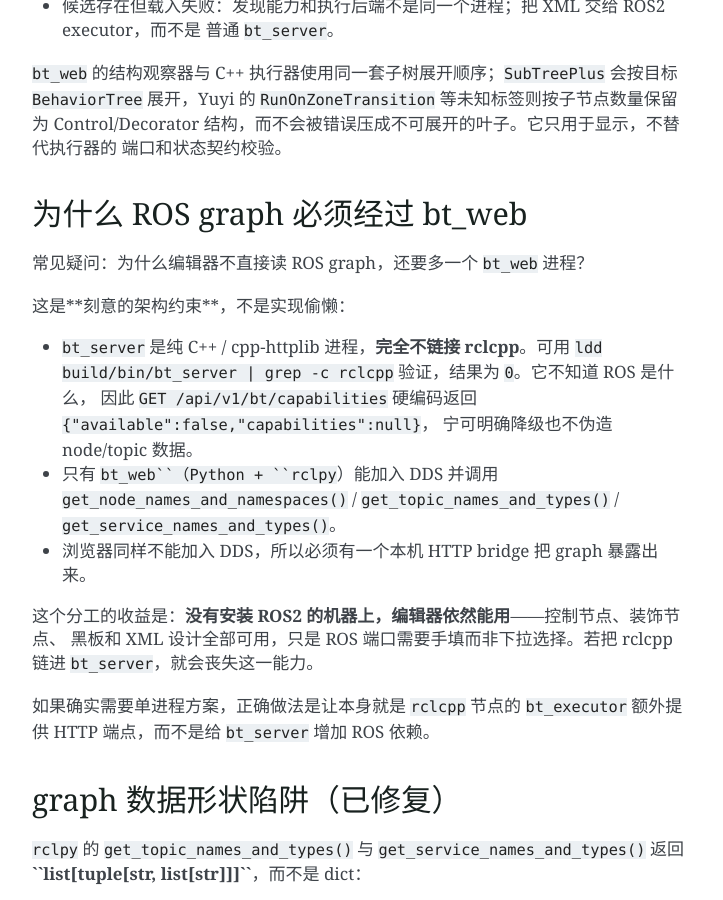
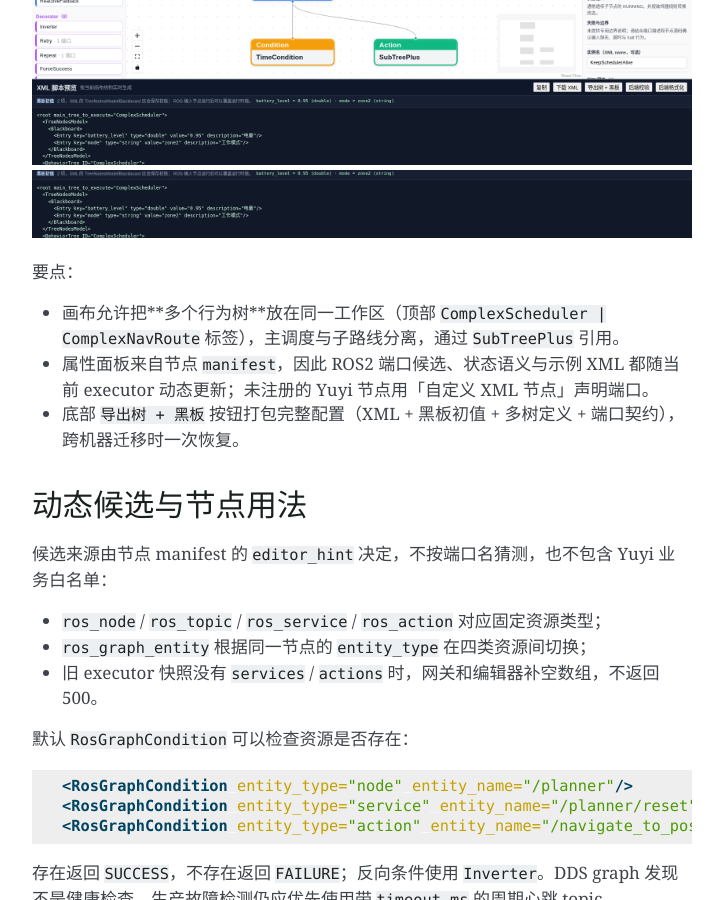
Before and after one commit to lovelyyoshino/behavior_tree_cpp, a Sphinx documentation site: the page built from docs/ros2_editor_capabilities.rst, in a window 1280 px wide and 900 px high, scrolled down 4492 px. Shown: the whole window, without its empty margins (388-1111 px from the left). Built offline with Sphinx 7.4.7, drawn with Linux system fonts in a browser that asks for light colours; some of the changed text lies outside the part shown.

Commit message:
docs: 增补行为树编辑器使用流程图（11-14）
在 ros2_editor_capabilities.rst「在编辑器中配置」后新增「行为树使用示意」
小节，用真实编辑器截图说明节点面板、画布、属性面板与 XML 预览四类工作区：

- 11_editor_loaded_complex: 从服务器导入后的画布（KeepRunningUntilFailure
  → Fallback → Sequence + 条件/动作分支）
- 13_node_palette: 节点面板（通用模板库 + Control/Decorator 分类）
- 12_property_panel: 属性面板（选中节点后的注册名/状态语义/失败条件/示例 XML）
- 14_xml_preview: 底部 XML 脚本预览（实时反映画布与黑板初值）

附要点说明：多树工作区（SubTreePlus 引用）、manifest 驱动端口候选、
「导出树 + 黑板」配置包跨机迁移。

Co-Authored-By: Claude Opus 5 (1M context) <noreply@anthropic.com>

```diff
--- a/docs/ros2_editor_capabilities.rst
+++ b/docs/ros2_editor_capabilities.rst
@@ -88,6 +88,39 @@ XML 设计，所有 ROS 端口也仍可手填。
 
 如果只想启动普通编辑器，可运行 ``BT_ROS_WEB_MODE=off ./scripts/dev.sh``；如果希望 ROS bridge
 不可用时直接让脚本失败，可运行 ``BT_ROS_WEB_MODE=on ./scripts/dev.sh``。
+
+行为树使用示意
+--------------
+
+从服务器导入一棵已注册的树后，编辑器按三类面板工作：左侧**节点面板**负责从模板库或
+Control/Decorator/Action/Condition 分类中拖入节点，中间**画布**负责连线、缩放与编排，
+右侧**属性面板**在选中节点时给出注册名、端口与失败条件说明，底部**XML 脚本预览**实时
+反映画布对应的 XML、黑板初值与运行期节点绑定。
+
+.. image:: blog/screenshots/11_editor_loaded_complex.png
+   :alt: 从服务器导入后的画布：KeepRunningUntilFailure 包裹 Fallback，含 Sequence + 条件/动作分支
+   :width: 100%
+
+.. image:: blog/screenshots/13_node_palette.png
+   :alt: 节点面板：通用模板库（反应式急停门控/黑板值门控/长驻调度器）与 Control/Decorator 分类
+   :width: 100%
+
+.. image:: blog/screenshots/12_property_panel.png
+   :alt: 属性面板：选中 KeepRunningUntilFailure 后显示注册名、状态语义、失败条件与示例 XML
+   :width: 100%
+
+.. image:: blog/screenshots/14_xml_preview.png
+   :alt: 底部 XML 脚本预览：当前画布的 XML 与黑板初值实时生成
+   :width: 100%
+
+要点：
+
+* 画布允许把**多个行为树**放在同一工作区（顶部 ``ComplexScheduler | ComplexNavRoute``
+  标签），主调度与子路线分离，通过 ``SubTreePlus`` 引用。
+* 属性面板来自节点 ``manifest``，因此 ROS2 端口候选、状态语义与示例 XML 都随当前
+  executor 动态更新；未注册的 Yuyi 节点用「自定义 XML 节点」声明端口。
+* 底部 ``导出树 + 黑板`` 按钮打包完整配置（XML + 黑板初值 + 多树定义 + 端口契约），
+  跨机器迁移时一次恢复。
 
 动态候选与节点用法
 ------------------
```
Also changed, not shown: docs/blog/screenshots/11_editor_loaded_complex.png (added), docs/blog/screenshots/12_property_panel.png (added), docs/blog/screenshots/13_node_palette.png (added), docs/blog/screenshots/14_xml_preview.png (added).
